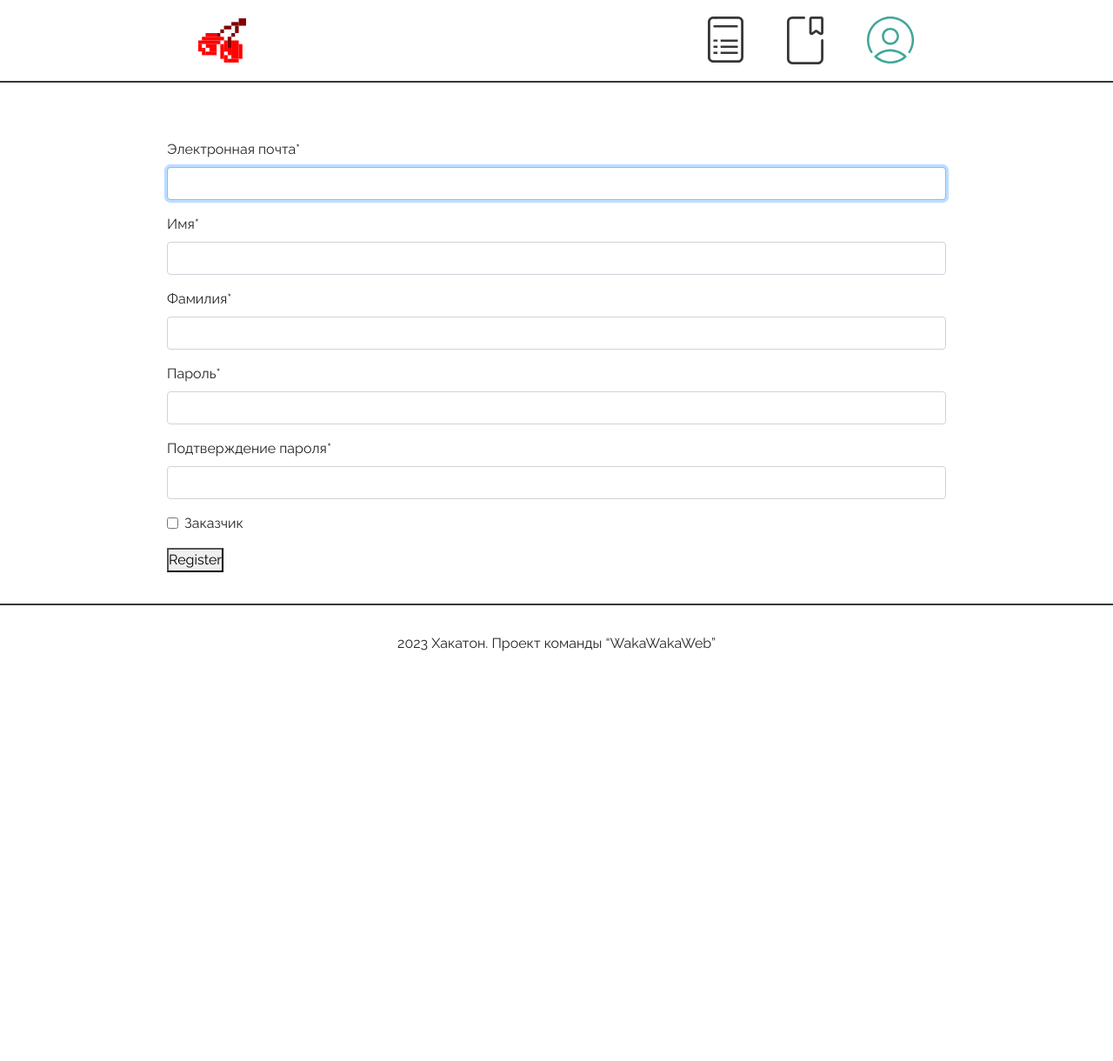
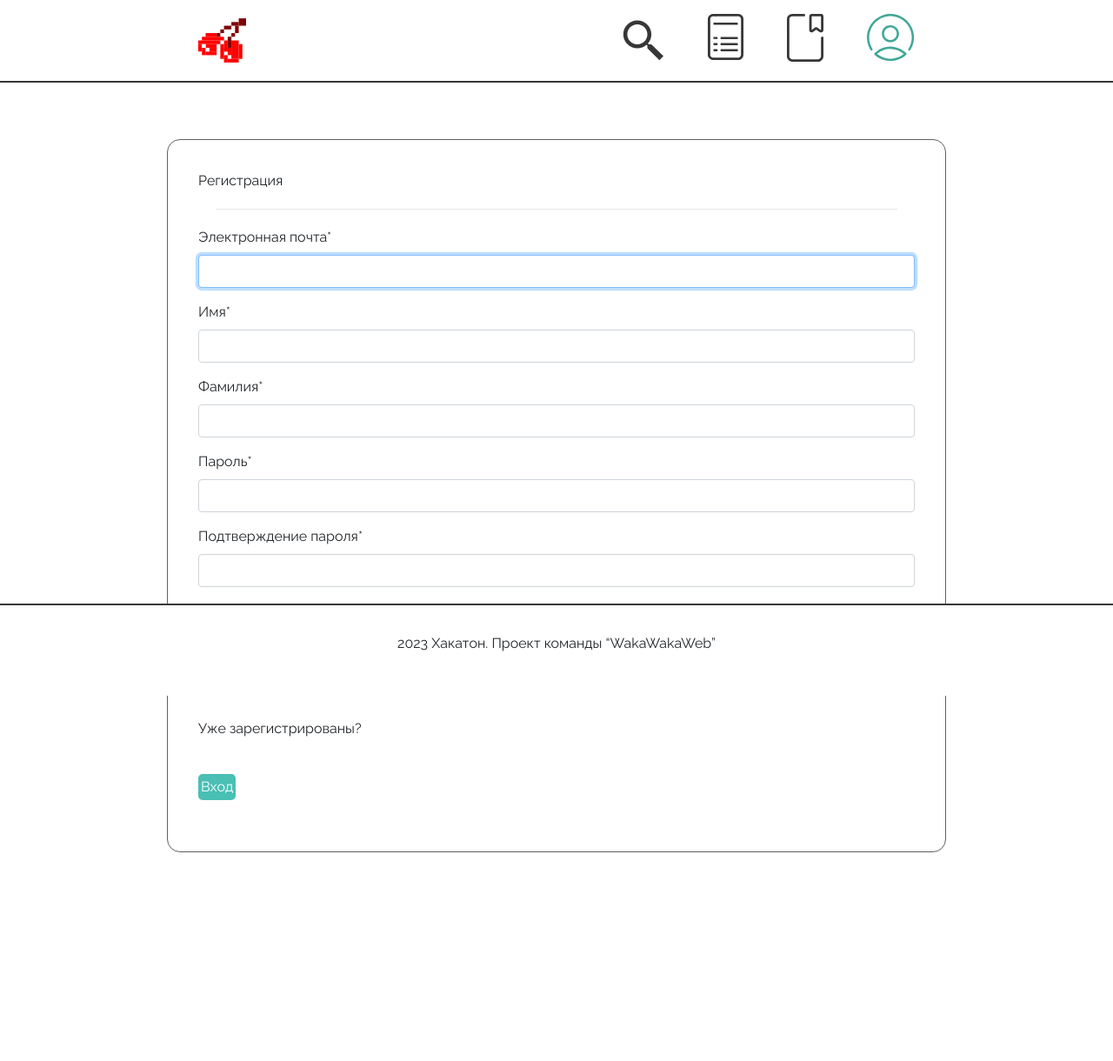
Before and after one commit to Andy4Vendetta/wakawakaweb, a Django app: page /user/register/ in a window 1280 px wide. Shown: the top 1220 px of the page at 87% size. Before the commit the page ends 749 px from the top, so only its background shows below. Run offline with Django 3.2, Linux system fonts and the light colour scheme; some libraries are stand-ins or nearby versions.

Commit message:
fixed register and login screens, added search to navbar

```diff
--- a/templates/base.html
+++ b/templates/base.html
@@ -15,11 +15,14 @@
     <header>
             <div>
                 <left>
-                    <a href="{% url 'app:main' %}">
+                    <a href="{% url 'app:info' %}">
                     <img src="{% static 'images/logo.svg' %}" width="55" height="55" />
                     </a>
                 </left>
                 <right>
+                    <a href="{% url 'app:request_list' %}">
+                        <img class="change-my-color {% if request.path == '/requests/' %}active{% endif %}" src="{% static 'images/search.svg' %}" width="48" height="61" />
+                    </a>
                     {% if user.is_customer %}
                     <a href="{% url 'app:request_create' %}">
                         <img class="change-my-color {% if request.path == '/requests/create/' %}active{% endif %}" src="{% static 'images/add.svg' %}" width="48" height="61" />
--- a/templates/users/register.html
+++ b/templates/users/register.html
@@ -1,13 +1,23 @@
 {% extends 'base.html' %}
 {% load static %}
 {% load crispy_forms_tags %}
-{% block tilte %}
-    Register
+{% block title %}
+    Регистрация
 {% endblock %}
 {% block content %}
+<div class="conta" style="padding: 35px; height: fit-content;">
+    Регистрация
+    <hr style="margin: 20px;">
     <form method="post">
         {% csrf_token %}
         {{ form|crispy }}
-        <button type="submit">Register</button>
+        <button type="submit" class="regbutton" style=" display: flex; color: rgb(255, 255, 255); text-decoration:none; text-align: center; width: fit-content; margin-right: 15px;">Зарегистрироваться</button>
+        <hr style="margin: 20px;"><br><p>Уже зарегистрированы?</p>
+        <a href="{% url 'users:login' %}" style="text-decoration:none; margin: 20px;">
+            <div class="regbutton" style=" display: flex; color: rgb(255, 255, 255); text-decoration:none; text-align: center; width: fit-content; margin-right: 15px;">
+                Вход
+            </div>
+            </a>
     </form>
+</div>
 {% endblock %}
```
Also changed, not shown: templates/users/forget_password.html (+6 -2 lines), templates/users/login.html (+12 -4 lines), static/images/search.svg (added).
